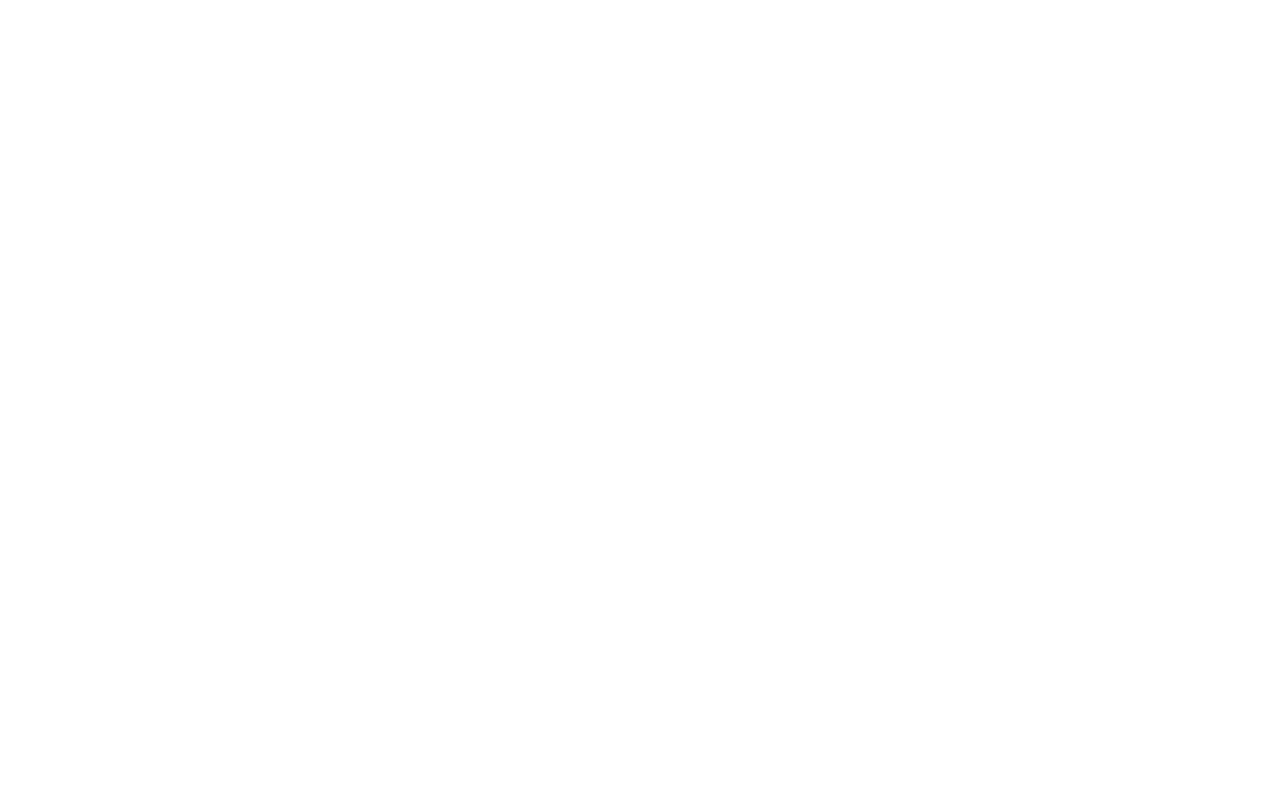
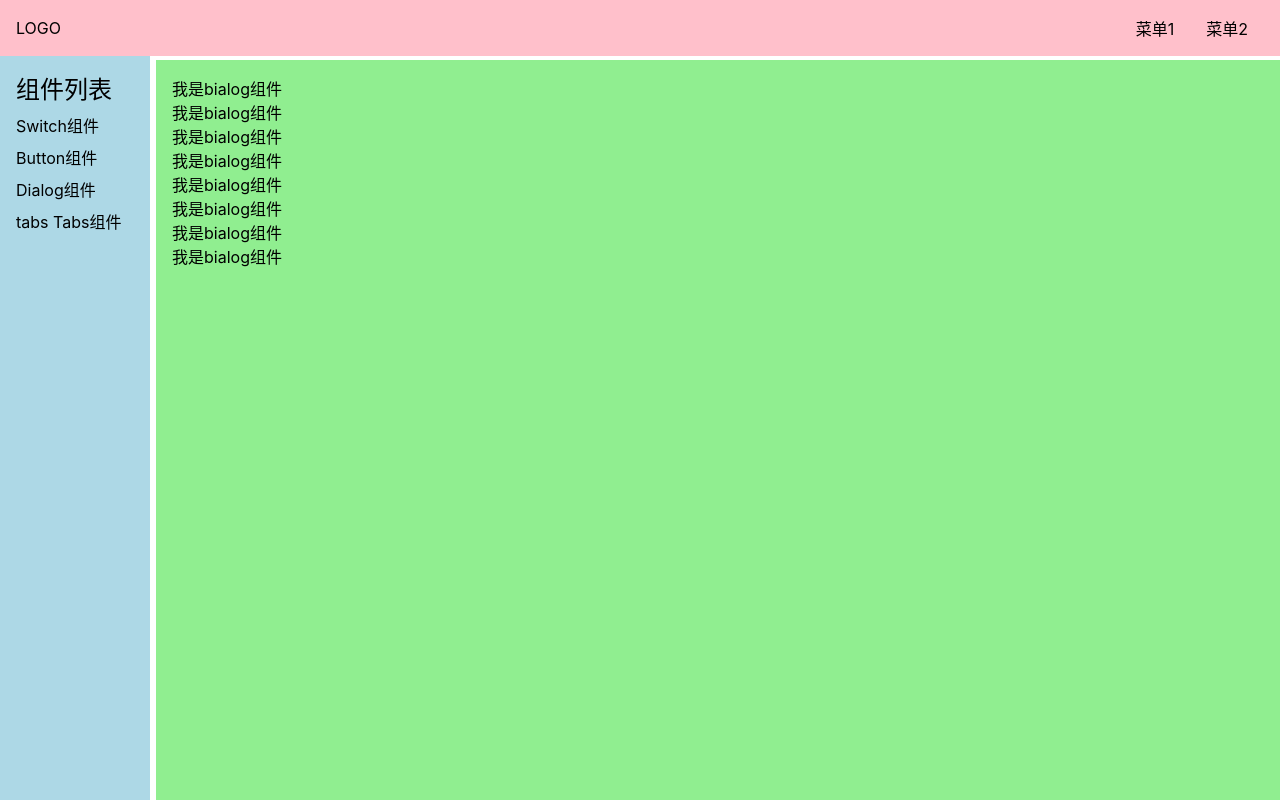
Before and after one commit to lightbuild/Light-ui, a Vue app: page /#/doc/dialog in a window 1280 px wide. Before the commit this address had no page. Built offline with nearby package versions, Linux system fonts and the light colour scheme.

Commit message:
基本完成官网框架

```diff
--- /dev/null
+++ b/src/components/Button.vue
@@ -0,0 +1,17 @@
+<template>
+  <div>
+    <p>我是Button组件</p>
+    <p>我是Button组件</p>
+    <p>我是Button组件</p>
+    <p>我是Button组件</p>
+    <p>我是Button组件</p>
+    <p>我是Button组件</p>
+  </div>
+</template>
+
+<script lang="ts">
+</script>
+
+<style lang="scss" scoped>
+
+</style>
--- /dev/null
+++ b/src/components/Dialog.vue
@@ -0,0 +1,17 @@
+<template>
+  <p>我是bialog组件</p>
+  <p>我是bialog组件</p>
+  <p>我是bialog组件</p>
+  <p>我是bialog组件</p>
+  <p>我是bialog组件</p>
+  <p>我是bialog组件</p>
+  <p>我是bialog组件</p>
+  <p>我是bialog组件</p>
+</template>
+
+<script lang="ts">
+</script>
+
+<style lang="scss" scoped>
+
+</style>
--- /dev/null
+++ b/src/components/DocDemo.vue
@@ -0,0 +1,12 @@
+<template>
+  <div>
+    <p>我是默认页面</p>
+  </div>
+</template>
+
+<script lang="ts">
+</script>
+
+<style lang="scss" scoped>
+
+</style>
--- /dev/null
+++ b/src/components/Tabs.vue
@@ -0,0 +1,18 @@
+<template>
+  <p>我是tabs组件</p>
+  <p>我是tabs组件</p>
+  <p>我是tabs组件</p>
+  <p>我是tabs组件</p>
+  <p>我是tabs组件</p>
+  <p>我是tabs组件</p>
+  <p>我是tabs组件</p>
+  <p>我是tabs组件</p>
+</template>
+
+<script lang="ts">
+
+</script>
+
+<style lang="scss" scoped>
+
+</style>
--- a/src/views/Doc.vue
+++ b/src/views/Doc.vue
@@ -20,7 +20,7 @@
               Dialog组件
             </router-link>
           </li>
-          <li>
+          <li>tabs
             <router-link to="/doc/tabs">
               Tabs组件
             </router-link>
```
Also changed, not shown: src/router.ts (+10 -2 lines), src/components/Switch.vue (renamed from src/components/SwitchDemo.vue).
